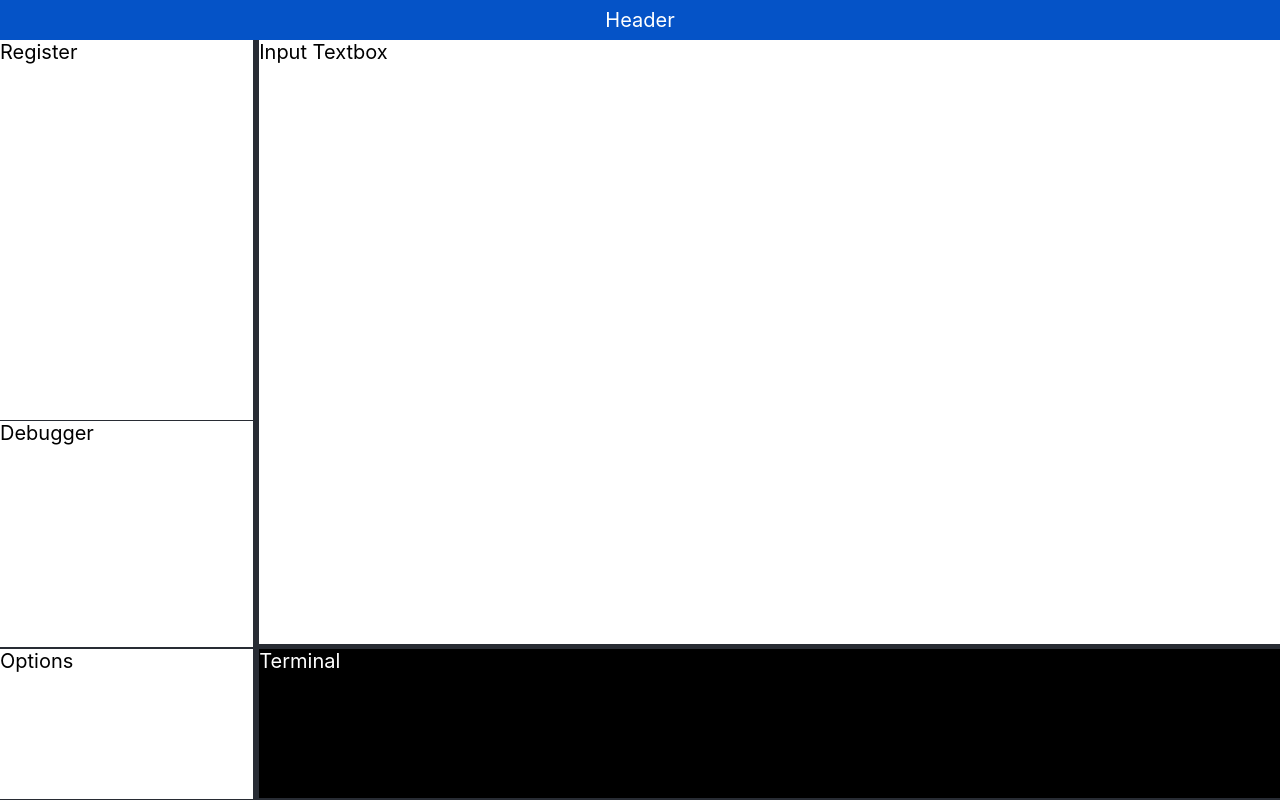
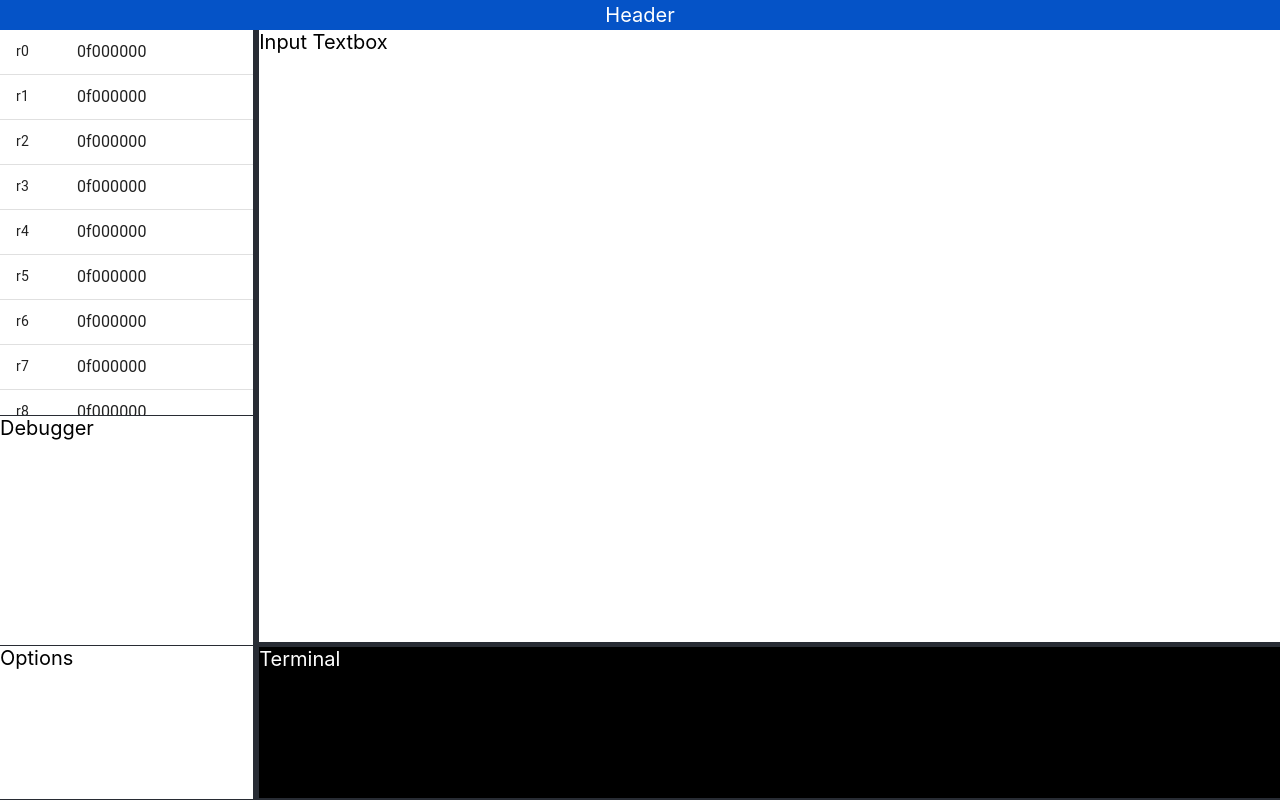
Before and after one commit to Koro95/ARM-Simulator, a React (Create React App) app: page / in a window 1280 px wide. Built offline with nearby package versions, Linux system fonts and the light colour scheme.

Commit message:
testing register functions and input/output in webapp

```diff
--- a/src/App.tsx
+++ b/src/App.tsx
@@ -1,17 +1,39 @@
 //import React from 'react';
 import './App.css';
 import Box from '@material-ui/core/Box';
+import { Cpu } from './Cpu'
+import Table from '@material-ui/core/Table';
+import TableBody from '@material-ui/core/TableBody';
+import TableCell from '@material-ui/core/TableCell';
+import TableContainer from '@material-ui/core/TableContainer';
+import TableRow from '@material-ui/core/TableRow';
+import InputBase from '@material-ui/core/InputBase';
+
+let cpu = new Cpu();
 
 function App() {
   return (
     <div className="App">
       <header className="App-header">
-          Header
+        Header
       </header>
       <body className="App-body">
         <Box width="19.75%" mr="0.5%" height="100%">
           <Box height="50%" mb="0.5%" className="App-cpustate">
-            Register
+            <TableContainer style={{ height: "100%" }}>
+              <Table size="small" aria-label="simple table">
+                <TableBody>
+                  {cpu.registers.map((row) => (
+                    <TableRow>
+                      <TableCell component="th" scope="row"> {row.name} </TableCell>
+                      <TableCell component="th" scope="row">
+                      <InputBase defaultValue={row.toHex()} />
+                      </TableCell>
+                    </TableRow>
+                  ))}
+                </TableBody>
+              </Table>
+            </TableContainer>
           </Box>
           <Box height="29.75%" mb="0.5%" className="App-debugger">
             Debugger
@@ -24,7 +46,7 @@ function App() {
           <Box height="79.5%" mb="0.5%" className="App-textbox">
             Input Textbox
           </Box>
-          <Box height="19.6%"  className="App-terminal">
+          <Box height="19.6%" className="App-terminal">
             Terminal
           </Box>
         </Box>
--- /dev/null
+++ b/src/Cpu.ts
@@ -0,0 +1,31 @@
+export { Cpu }
+
+class Cpu {
+    registers: Register[];
+
+    constructor() {
+        let registerNames = ['r0', 'r1', 'r2', 'r3', 'r4', 'r5', 'r6',
+            'r7', 'r8', 'r9', 'r10', 'r11', 'r12', 'sp', 'lr', 'pc']
+        let defaultValue = 0x0f000000;
+
+        this.registers = [];
+
+        for (let index = 0; index < 16; index++) {
+            this.registers.push(new Register(registerNames[index], defaultValue));
+        }
+    }
+}
+
+class Register {
+    name: string;
+    value: number;
+
+    constructor(name: string, value: number){
+        this.name = name;
+        this.value = value;
+    }
+
+    toHex() {
+        return ('00000000' + this.value.toString(16)).slice(-8)
+    }
+}
```
